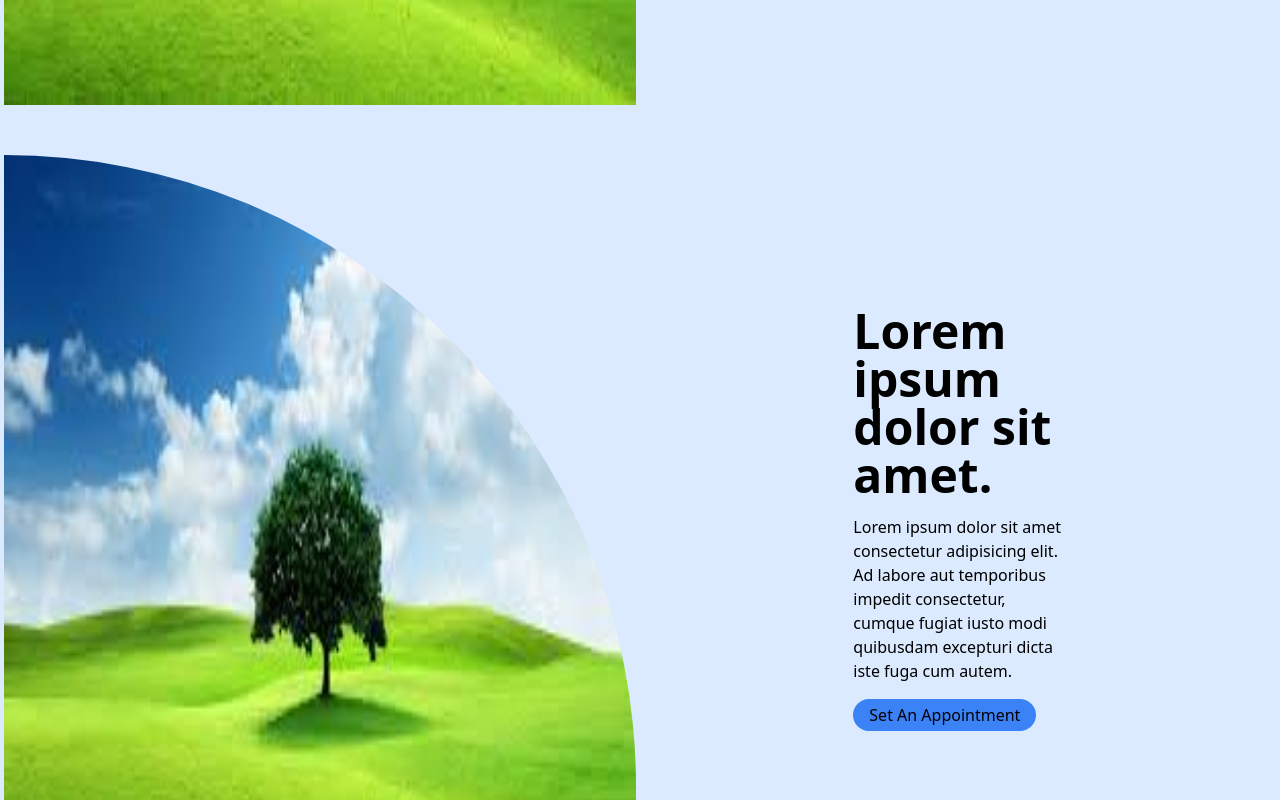
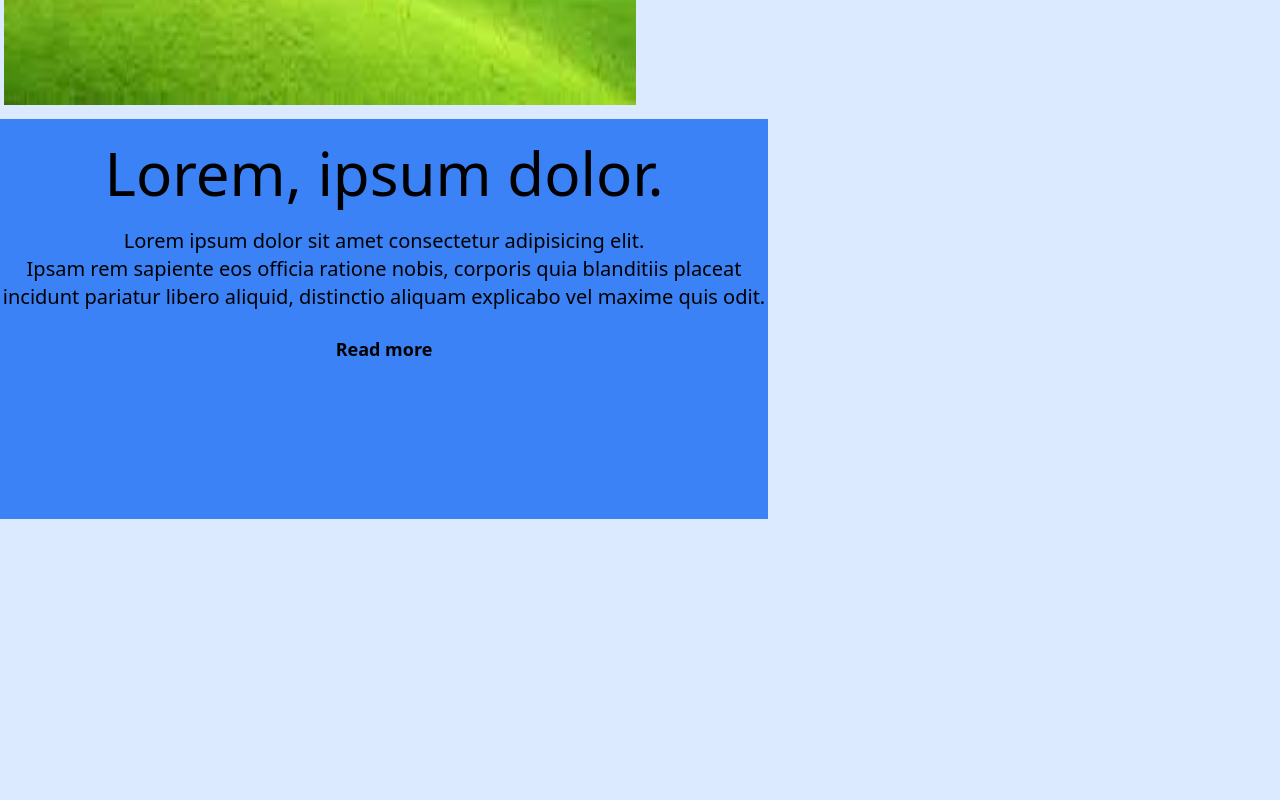
Before and after one commit to FaisalNadaf/Cupping-Therapy, a plain HTML site: page index.html in a window 1280 px wide. Shown: the part 761-1561 px from the top of the page. Drawn offline with nearby package versions, Linux system fonts and the light colour scheme.

Commit message:
section2

```diff
--- a/index.html
+++ b/index.html
@@ -42,21 +42,13 @@
         </div>
 
     </section>
-    <section id="first" class="bg-blue-100 w-full h-[800px] flex items-center ">
-        <div class="w-1/2 h-full ">
-            <div class=" p-1 rounded-tr-full">
-                <img src="./img.jpg" class="rounded-tr-full w-full h-[750px] my-8 bg-cover" alt="">
+    <section id="second" class="bg-blue-100 w-full h-[800px] flex-auto items-center ">
+        <div class="h-[50%] w-[60%] bg-blue-500 flex-auto text-center ">
+            <div class="text-6xl py-6">Lorem, ipsum dolor.</div>
+            <div class="text-xl">Lorem ipsum dolor sit amet consectetur adipisicing elit.<br> Ipsam rem sapiente eos officia ratione nobis,
+                corporis quia blanditiis placeat <br>incidunt pariatur libero aliquid, distinctio aliquam explicabo vel maxime quis odit.
             </div>
-        </div>
-        <div class="w-1/2 h-full flex items-center justify-center">
-            <div class="w-1/3">
-                <div class="text-5xl font-bold pb-4 ">Lorem ipsum dolor sit amet.</div>
-                <div class="pb-4">Lorem ipsum dolor sit amet consectetur adipisicing elit. Ad labore aut temporibus
-                    impedit
-                    consectetur,
-                    cumque fugiat iusto modi quibusdam excepturi dicta iste fuga cum autem.</div>
-                <button class="bg-blue-500 px-4 py-1 rounded-full hover:bg-blue-300">Set An Appointment</button>
-            </div>
+            <button class="py-6  text-lg font-semibold hover:text-white">Read more</button>
         </div>
 
     </section>
```
